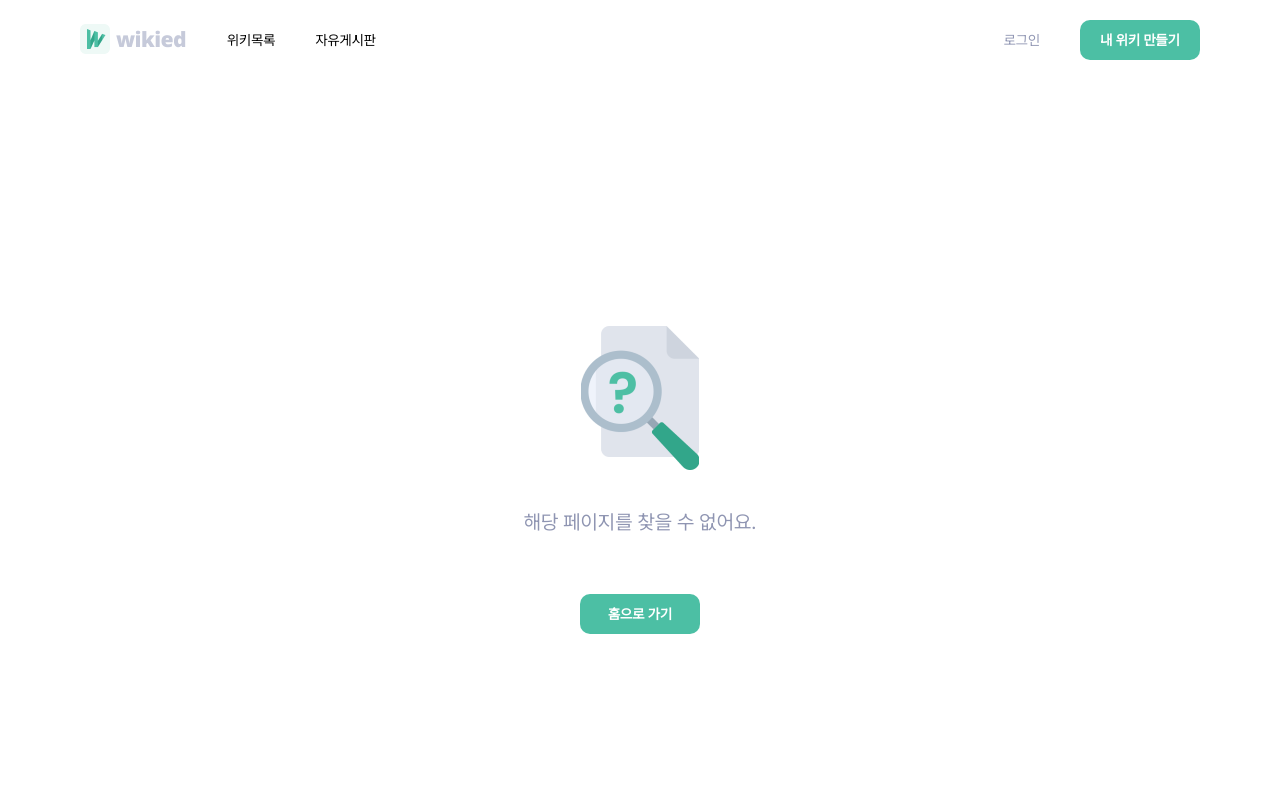
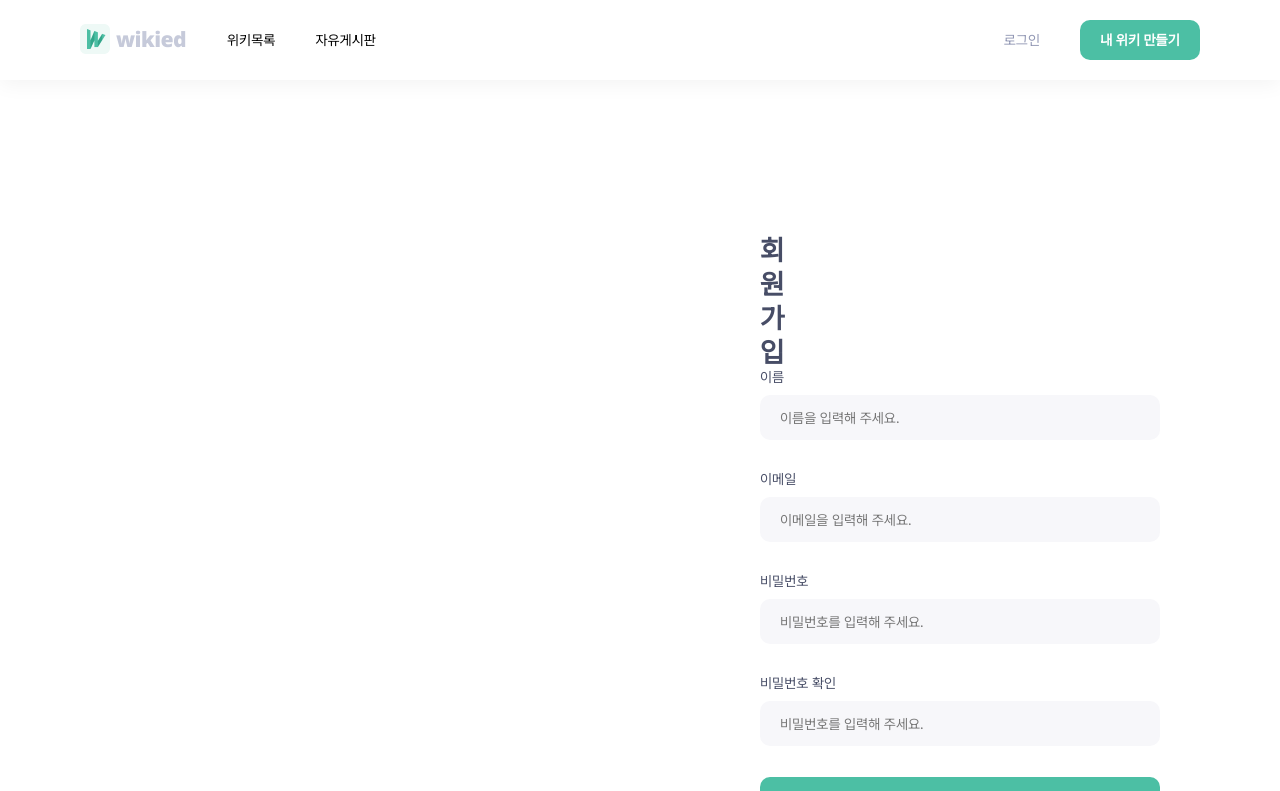
Before and after one commit to leegyuho-programer/Wikied, a Next.js app: page /signup in a window 1280 px wide. Before the commit this address had no page. Shown: the top 791 px of the page. Built offline with nearby package versions, Linux system fonts and the light colour scheme.

Commit message:
feat: Form 컴포넌트 뼈대 완성

```diff
--- /dev/null
+++ b/app/(signup)/_components/SignUpPage.module.css
@@ -0,0 +1,13 @@
+.container {
+  padding: 153px 760px 234px;
+}
+
+.form {
+}
+
+.title {
+  color: #474d66;
+  text-align: center;
+  font-size: 2.8rem;
+  font-weight: 600;
+}
--- /dev/null
+++ b/app/(signup)/_components/SignUpPage.tsx
@@ -0,0 +1,16 @@
+import Form from '../../../components/Form/Form';
+import styles from './SignUpPage.module.css';
+
+function SignUpPage() {
+  return (
+    <div className={styles.container}>
+      <div className={styles.form}>
+        <p className={styles.title}>회원가입</p>
+        <Form />
+        <p>이미 회원이신가요? 로그인하기</p>
+      </div>
+    </div>
+  );
+}
+
+export default SignUpPage;
--- /dev/null
+++ b/app/(signup)/signup/page.tsx
@@ -0,0 +1,7 @@
+import SignUpPage from '../_components/SignUpPage';
+
+function SignUp() {
+  return <SignUpPage />;
+}
+
+export default SignUp;
--- /dev/null
+++ b/components/Form/Form.module.css
@@ -0,0 +1,5 @@
+.container {
+  display: flex;
+  flex-direction: column;
+  gap: 30px;
+}
--- /dev/null
+++ b/components/Form/Form.tsx
@@ -0,0 +1,17 @@
+import Button from '../Button/Button';
+import Input from '../Input/Input';
+import styles from './Form.module.css';
+
+function Form() {
+  return (
+    <form className={styles.container}>
+      <Input name="이름" placeholder="이름을 입력해 주세요." label="이름" />
+      <Input name="이메일" placeholder="이메일을 입력해 주세요." label="이메일" />
+      <Input name="비밀번호" placeholder="비밀번호를 입력해 주세요." label="비밀번호" />
+      <Input name="비밀번호 확인" placeholder="비밀번호를 입력해 주세요." label="비밀번호 확인" />
+      <Button isLink={false}>다음</Button>
+    </form>
+  );
+}
+
+export default Form;
--- a/components/Input/Input.tsx
+++ b/components/Input/Input.tsx
@@ -1,14 +1,14 @@
 import styles from './Input.module.css';
 import { useForm } from 'react-hook-form';
 
-interface InputProps {
+interface Props {
   name: string;
   label?: string;
   type?: string;
   placeholder: string;
 }
 
-function Input({ name, label, type = 'text', placeholder }): InputProps {
+function Input({ name, label, type = 'text', placeholder }: Props) {
   return (
     <div className={styles.container}>
       <label className={styles.label} htmlFor={name}>
--- a/components/NavBar/NavBar.module.css
+++ b/components/NavBar/NavBar.module.css
@@ -4,6 +4,7 @@
   align-items: center;
   justify-content: space-between;
   background-color: #fff;
+  box-shadow: 0px 4px 20px 0px rgba(0, 0, 0, 0.05);
 }
 
 .gnbs {
```
Also changed, not shown: app/(login)/_components/LoginPage.tsx (added), app/(login)/login/Page.tsx (added).
